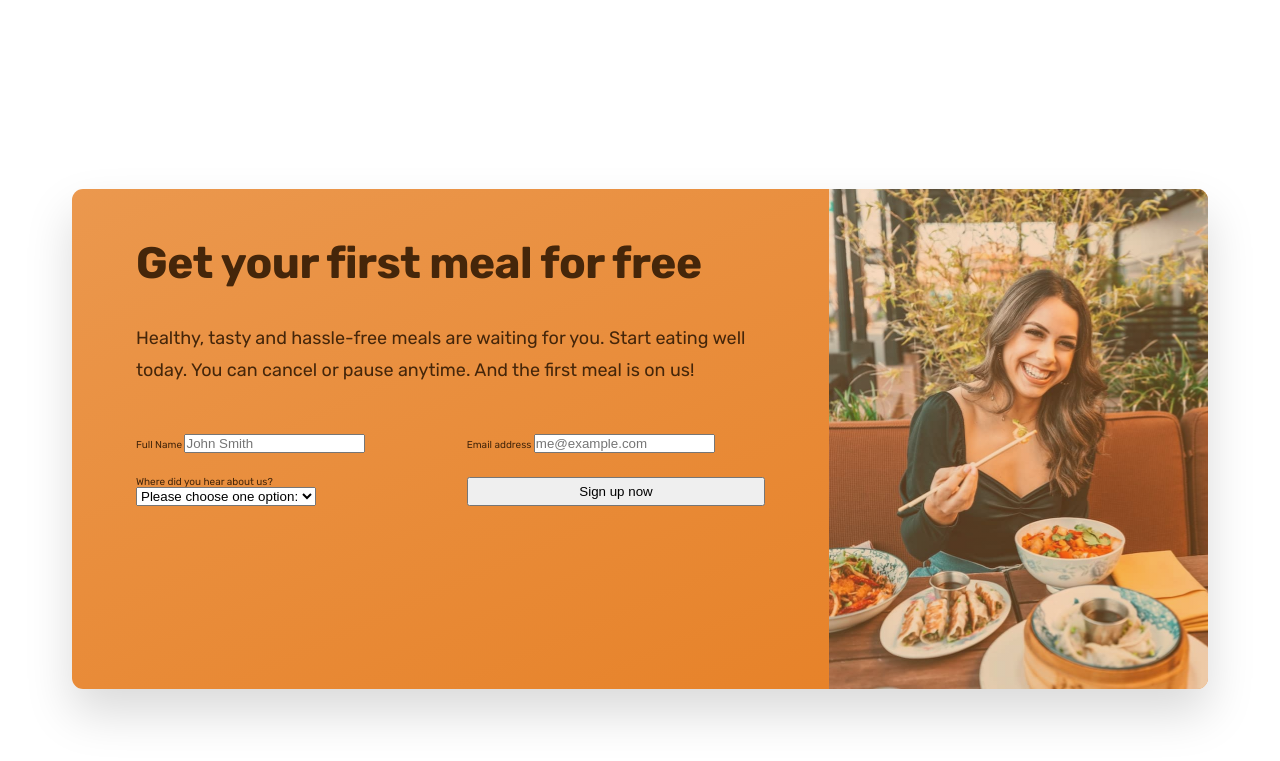
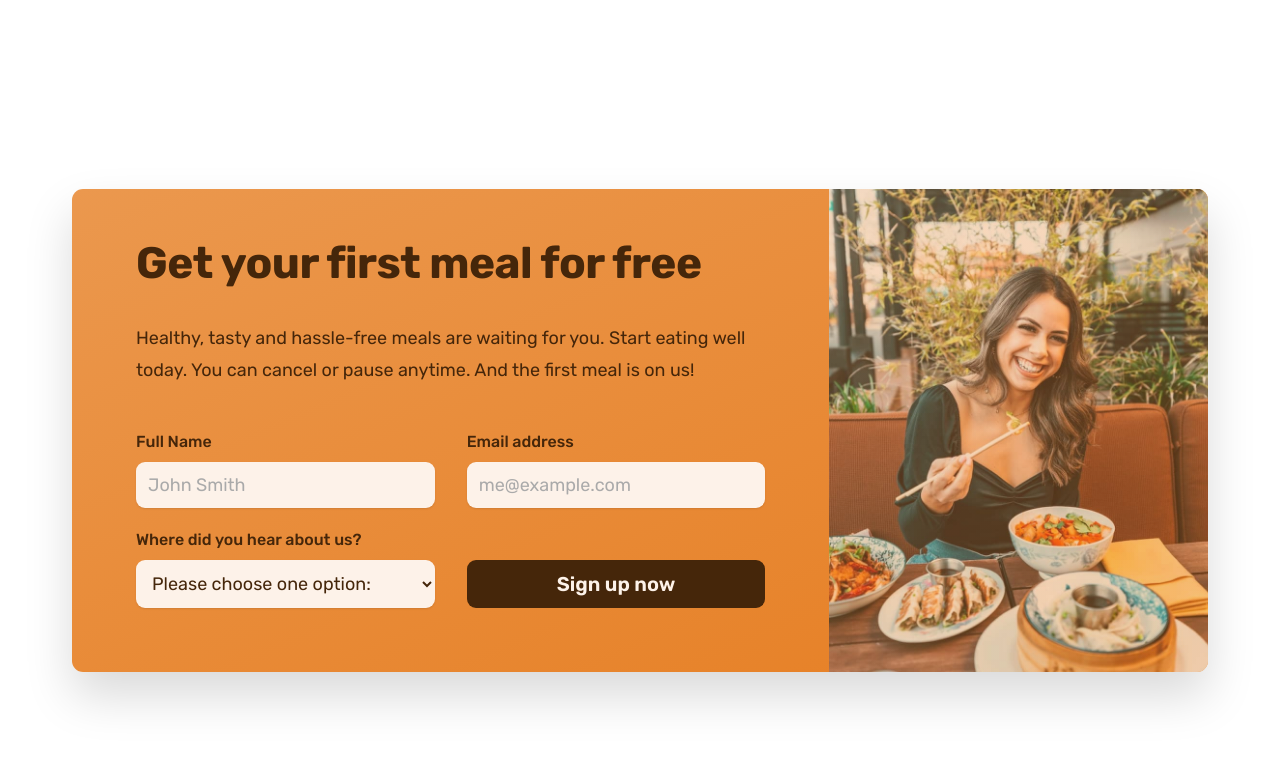
Before and after one commit to dewanwakilahmed/omnifood, a plain HTML site: page index.html in a window 1280 px wide. Shown: the part 5875-6636 px from the top of the page. Drawn offline with nearby package versions, Linux system fonts and the light colour scheme.

Commit message:
Building the Call-To-Action Section - Part 3

```diff
--- a/css/general.css
+++ b/css/general.css
@@ -32,6 +32,7 @@ Paragraph default: 1.6
 
 - Shades:
 #cf711f
+#45260a
 
 - Accents:
 - Greys
@@ -52,6 +53,7 @@ Paragraph default: 1.6
 */
 
 @import url("https://fonts.googleapis.com/css2?family=Rubik:wght@400;500;600;700&display=swap");
+
 * {
   margin: 0;
   padding: 0;
@@ -141,6 +143,7 @@ body {
   letter-spacing: 0.75px;
 }
 
+.btn,
 .btn:link,
 .btn:visited {
   display: inline-block;
@@ -150,6 +153,10 @@ body {
   font-weight: 600;
   padding: 1.6rem 3.2rem;
   border-radius: 9px;
+
+  border: none;
+  cursor: pointer;
+  font-family: inherit;
 
   transition: all 0.3s;
 }
@@ -175,6 +182,18 @@ body {
 .btn--outline:active {
   background-color: #fdf2e9;
   box-shadow: inset 0 0 0 3px #fff;
+}
+
+.btn--form {
+  background-color: #45260a;
+  color: #fdf2e9;
+  align-self: end;
+  padding: 1.2rem;
+}
+
+.btn--form:hover {
+  background-color: #fff;
+  color: #555;
 }
 
 .link:link,
@@ -213,6 +232,11 @@ body {
   color: #e67e22;
 }
 
+*:focus {
+  outline: none;
+  box-shadow: 0 0 0 0.8rem rgba(230, 125, 34, 0.5);
+}
+
 /* HELPER/SETTINGS CLASSES */
 .margin-right-sm {
   margin-right: 1.6rem !important;
--- a/css/style.css
+++ b/css/style.css
@@ -476,8 +476,6 @@
 
   background-image: linear-gradient(to right bottom, #eb984e, #e67e22);
   overflow: hidden;
-
-  height: 50rem;
 }
 
 .cta-text-box {
@@ -492,7 +490,7 @@
 }
 
 .cta .heading-secondary {
-  color: #45260a;
+  color: inherit;
   margin-bottom: 3.2rem;
 }
 
@@ -513,3 +511,31 @@
   column-gap: 3.2rem;
   row-gap: 2.4rem;
 }
+
+.cta-form label {
+  display: block;
+  font-size: 1.6rem;
+  font-weight: 500;
+  margin-bottom: 1.2rem;
+}
+
+.cta-form input,
+.cta-form select {
+  width: 100%;
+  padding: 1.2rem;
+  font-size: 1.8rem;
+  font-family: inherit;
+  color: inherit;
+  border: none;
+  background-color: #fdf2e9;
+  border-radius: 9px;
+  box-shadow: 0 1px 2px rgba(0, 0, 0, 0.1);
+}
+
+.cta-form input::placeholder {
+  color: #aaa;
+}
+
+.cta *:focus {
+  box-shadow: 0 0 0 0.8rem rgba(253, 242, 233, 0.5);
+}
--- a/index.html
+++ b/index.html
@@ -621,7 +621,7 @@
                   </select>
                 </div>
 
-                <button class="btn">Sign up now</button>
+                <button class="btn btn--form">Sign up now</button>
               </form>
             </div>
             <div
```
